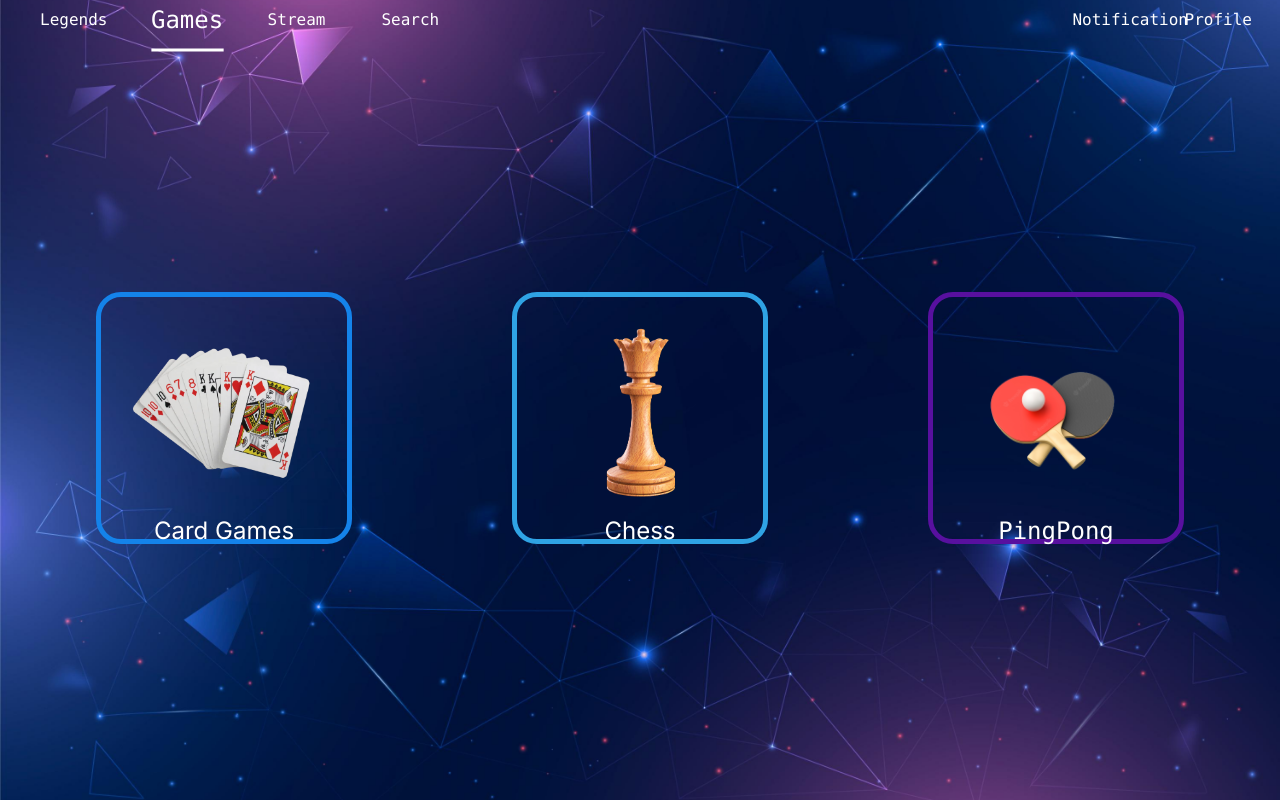
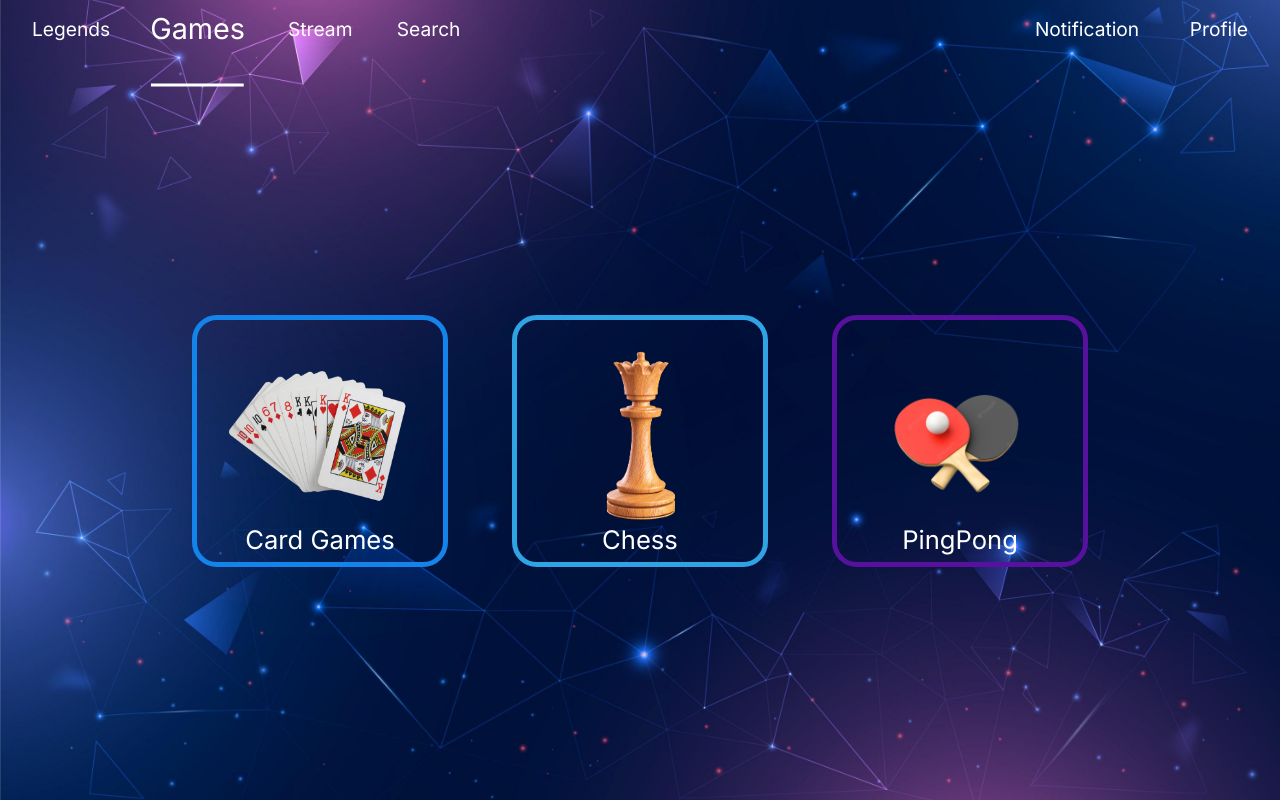
Before and after one commit to herrsaid/ft_transcendence, a Next.js app: page /Games in a window 1280 px wide. Built offline with nearby package versions, Linux system fonts and the light colour scheme.

Commit message:
fix Headers

```diff
--- /dev/null
+++ b/app/Components/Header.css
@@ -0,0 +1,64 @@
+.Header
+{
+    position: relative;
+    width: 100%;
+    height: 75px;
+    color: white;
+}
+
+.Div
+{
+    position: relative;
+    display: flex;
+    width: 100%;
+    height: 75px;
+    color: white;
+}
+
+.Legends
+{
+    position: absolute;
+    top: 20%;
+    left: 2.5%;
+    font-size: 1.5vw;
+}
+
+.Games
+{
+    position: absolute;
+    top: 20%;
+    left: 13%;
+    font-size: 1.5vw;
+}
+
+.Stream
+{
+    position: absolute;
+    top: 20%;
+    left: 22.5%;
+    font-size: 1.5vw;
+}
+
+.Search
+{
+    position: absolute;
+    top: 20%;
+    left: 31%;
+    font-size: 1.5vw;
+}
+
+.Notification
+{
+    position: absolute;
+    top: 20%;
+    right: 11%;
+    font-size: 1.5vw;
+}
+
+.Profile
+{
+    position: absolute;
+    top: 20%;
+    right: 2.5%;
+    font-size: 1.5vw;
+}
--- a/app/Components/Header.tsx
+++ b/app/Components/Header.tsx
@@ -3,7 +3,7 @@
 import React, { useEffect, useState } from 'react';
 import Icon from './Icon';
 import Link from 'next/link';
-import '../Style/style.css'
+import './Header.css'
 import MovingLine from './MovingLine';
 
 
@@ -37,38 +37,38 @@ export default function Header(props)
         }
     }
     const handlemouseleave= () => {
-      setTimeout(aftersleep, 250);
+      setTimeout(aftersleep, 500);
     };
     return(
-      <div>
-        <div onMouseLeave={handlemouseleave} className="relative flex px-3 py-1 font-mono shadow-white text-white">
+      <div  className="Header" onMouseLeave={handlemouseleave}>
+        <div className="Div" >
           <Link href="/">
-          <div className= "px-3 py-1 mx-2">
+          <div className= "Legends">
             <Icon title="Legends" setTargetX={props.setTargetX} idd="0"/>
           </div>
           </Link>
           <Link href="/Games">
-          <div className= "px-3 py-1 mx-2" >
+          <div className= "Games" >
             <Icon title="Games" setTargetX={props.setTargetX} idd="1"/>
           </div>
           </Link>
           <Link href="/Stream">
-          <div className= "px-3 py-1 mx-2">
+          <div className= "Stream">
             <Icon title="Stream" setTargetX={props.setTargetX} idd="2"/>
           </div>
           </Link>
           <Link href="/Search">
-          <div className= "px-3 py-1 mx-2">
+          <div className= "Search">
             <Icon title="Search" setTargetX={props.setTargetX} idd="3"/>
           </div>
           </Link>
           <Link href="/Notification">
-          <div className= "absolute right-25 px-3 py-1 mx-2">
+          <div className= "Notification">
             <Icon title="Notification" setTargetX={props.setTargetX} idd="4"/>
           </div>
           </Link>
           <Link href="/profile">
-          <div className= "absolute right-0 px-3 py-1 mx-2">
+          <div className= "Profile">
             <Icon title="Profile" setTargetX={props.setTargetX} idd="5"/>
           </div>
           </Link>
--- a/app/Components/Icon.tsx
+++ b/app/Components/Icon.tsx
@@ -9,7 +9,7 @@ export default function Icon(props)
     props.setTargetX({start: xstart,end: xend});
   };
   return(
-    <div className= "mx-2" id={props.idd}>
+    <div id={props.idd}>
         <button  onMouseEnter={handlemouseenter}>
           {props.title}
         </button>
--- /dev/null
+++ b/app/Components/MovingLine.css
@@ -0,0 +1,4 @@
+.MovingLine
+{
+    position: relative;
+}
--- a/app/Components/MovingLine.tsx
+++ b/app/Components/MovingLine.tsx
@@ -1,7 +1,7 @@
 'use client'
 
 import { useSpring, animated } from 'react-spring';
-
+import './MovingLine.css'
 
 const MovingLine = ({ targetX }) => {
   const lineAnimation1 = useSpring({
@@ -17,7 +17,7 @@ const MovingLine = ({ targetX }) => {
   });
 
   return (
-    <div  className="h-3">
+    <div  className="MovingLine">
       <svg className="h-3" width="100%" height="200">
         <animated.line
           x1={lineAnimation1.x}
--- a/app/Games/Components/CardGames.tsx
+++ b/app/Games/Components/CardGames.tsx
@@ -5,7 +5,7 @@ export default function CardGames()
         <div className="CardGames_rectangle border-blue-500 hover:shadow-2xl hover:shadow-blue-500 hover:scale-125">
             <img  src="CardGames.png">
             </img>
-            <p className="text-2xl text-center">
+            <p className="text-center">
                 Card Games
             </p>
         </div>
--- a/app/Games/Components/Chess.tsx
+++ b/app/Games/Components/Chess.tsx
@@ -8,7 +8,7 @@ export default function Chess()
         <div className="Chess_rectangle border-cyan-500 hover:shadow-2xl hover:shadow-cyan-500  hover:scale-125">
             <img  src="Chess.png">
             </img>
-            <p className="text-2xl text-center">
+            <p className="text-center">
                 Chess
             </p>
         </div>
--- a/app/Games/Components/PingPong.tsx
+++ b/app/Games/Components/PingPong.tsx
@@ -6,7 +6,7 @@ export default function PingPong()
         <div className=" PingPong_rectangle border-indigo-500 hover:shadow-2xl hover:shadow-indigo-500 hover:scale-125">
             <img  src="pingpong.png">
             </img>
-            <p className="text-2xl font-mono text-center">
+            <p className="text-center">
                 PingPong
             </p>
         </div>
--- a/app/Games/Style/style.css
+++ b/app/Games/Style/style.css
@@ -28,6 +28,7 @@ main
     position: relative;
     width: 20%;
     height: 78.7%;
+    margin-left: 5%;
     border: 5px solid #58109F;
     border-radius: 25px;
 }
@@ -45,9 +46,12 @@ main
 .PingPong_rectangle p
 {
     position: relative;
+    object-fit: contain;
     text-align: center;
     display: block;
-    bottom: 10%;
+    font-size:2vw;
+    width: 100%;
+    bottom: 17%;
 
 }
 
@@ -56,6 +60,7 @@ main
     position: relative;
     width: 20%;
     height: 78.7%;
+    margin-left: 5%;
     /* padding: 2.5%; */
     border: 5px solid #2FA3E4;
     border-radius: 25px;
@@ -75,10 +80,12 @@ main
 .Chess_rectangle p
 {
     position: relative;
+    object-fit: contain;
     text-align: center;
     display: block;
-
-    top: 15%;
+    font-size: 2vw;
+    width: 100%;
+    top: 8%;
 
 }
 
@@ -106,9 +113,12 @@ main
 .CardGames_rectangle p
 {
     position: relative;
+    object-fit: contain;
     display: block;
     text-align: center;
-    top: 15%;
+    font-size: 2vw;
+    width: 100%;
+    top: 8%;
 
 }
 /*---------------------------------- this page for /app/Games/PingPong/page.tsx --------------------------------------------*/
--- a/app/Games/page.tsx
+++ b/app/Games/page.tsx
@@ -12,7 +12,7 @@ export default function Home() {
 
     <main className="absolute inset-x-0 inset-y-0 text-white">
       <NavBar idd="1"/>
-      <div className='relative games flex space-x-40 justify-center'>
+      <div className='relative games flex justify-center'>
         <CardGames/>
         <Chess/>
         <PingPong/>
--- a/app/components/NavBar/NavBar.tsx
+++ b/app/components/NavBar/NavBar.tsx
@@ -5,12 +5,11 @@ import './NavBar.css'
 import Header from '../Header';
 import { useState } from 'react';
 
-// let idd = 1;
 
 export default function NavBar(props)
 {
     const [targetX, setTargetX] = useState({start:0,end:0});
     return(
-        <Header  setTargetX={setTargetX}  targetX={targetX} idd={props.idd}/>
+        <Header setTargetX={setTargetX}  targetX={targetX} idd={props.idd}/>
     );
 }
```
Also changed, not shown: app/components/NavBar/NavBar.css (line endings or trailing spaces).
